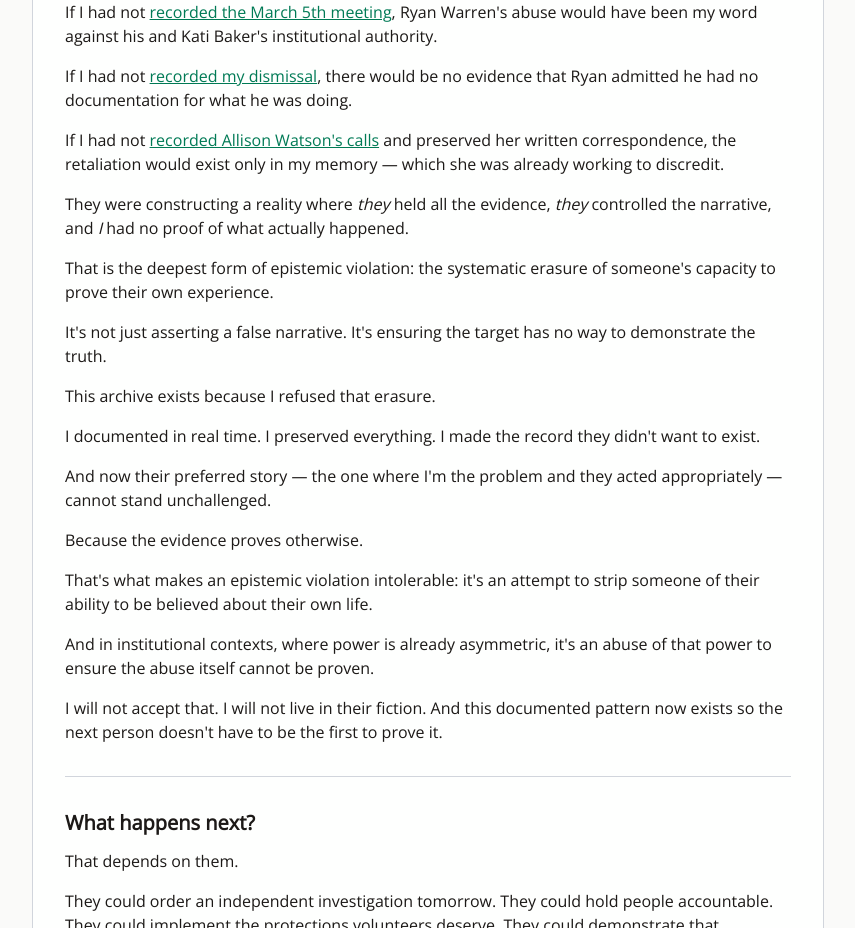
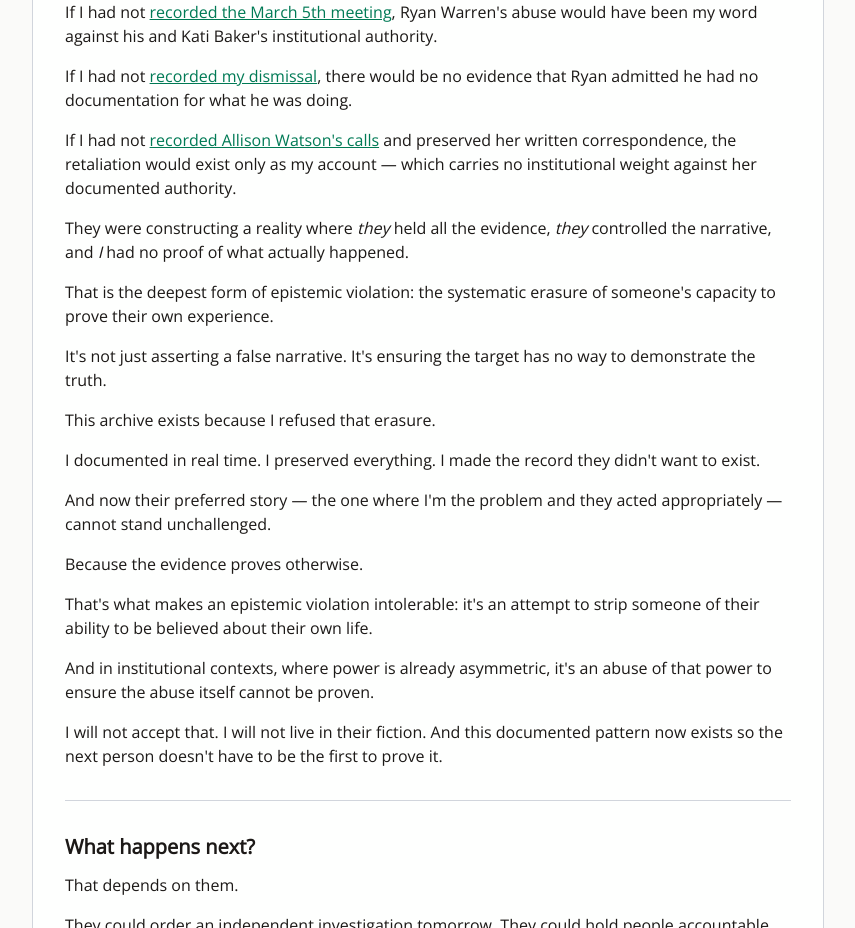
Before and after one commit to rswfire/rswfire.oprd, a Next.js app: page /faq in a window 1280 px wide. Shown: the part 7460-8388 px from the top of the page, without its empty margins (368-1223 px from the left). Built offline with nearby package versions, Linux system fonts and the light colour scheme.

Commit message:
Updated Faq.tsx

```diff
--- a/app/(archive)/faq/page.tsx
+++ b/app/(archive)/faq/page.tsx
@@ -276,7 +276,7 @@ export default function FAQPage() {
                         <div>Allison Watson <Link href="/evidence/expulsion" className="text-emerald-700 underline hover:text-emerald-600">formalized my expulsion in writing</Link>, citing my protected speech &mdash; but <Link href="/evidence/betrayal" className="text-emerald-700 underline hover:text-emerald-600">framing it through Logan's betrayed disclosures</Link> and their own institutional interpretation of my motives, my psychology, my reality.</div>
                         <div>If I had not <Link href="/evidence/coercion" className="text-emerald-700 underline hover:text-emerald-600">recorded the March 5th meeting</Link>, Ryan Warren's abuse would have been my word against his and Kati Baker's institutional authority.</div>
                         <div>If I had not <Link href="/evidence/dismissal" className="text-emerald-700 underline hover:text-emerald-600">recorded my dismissal</Link>, there would be no evidence that Ryan admitted he had no documentation for what he was doing.</div>
-                        <div>If I had not <Link href="/evidence/expulsion" className="text-emerald-700 underline hover:text-emerald-600">recorded Allison Watson's calls</Link> and preserved her written correspondence, the retaliation would exist only in my memory &mdash; which she was already working to discredit.</div>
+                        <div>If I had not <Link href="/evidence/expulsion" className="text-emerald-700 underline hover:text-emerald-600">recorded Allison Watson's calls</Link> and preserved her written correspondence, the retaliation would exist only as my account &mdash; which carries no institutional weight against her documented authority.</div>
                         <div>They were constructing a reality where <em>they</em> held all the evidence, <em>they</em> controlled the narrative, and <em>I</em> had no proof of what actually happened.</div>
                         <div>That is the deepest form of epistemic violation: the systematic erasure of someone's capacity to prove their own experience.</div>
                         <div>It's not just asserting a false narrative. It's ensuring the target has no way to demonstrate the truth.</div>
```
